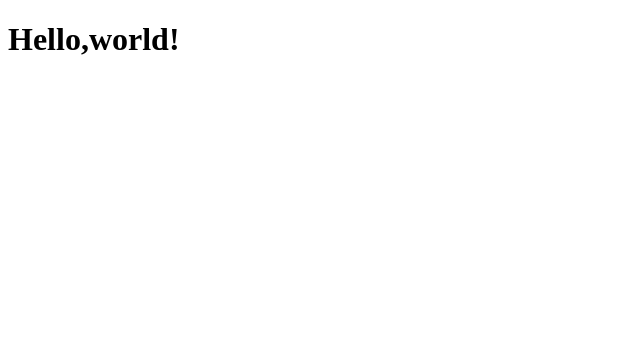
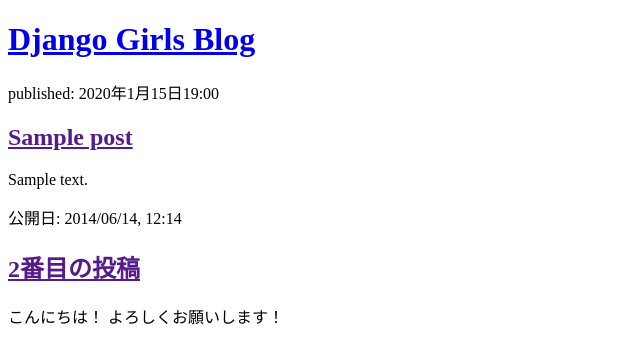
Before and after one commit to KimuraNaoka/personal_targets, a Django app: page / in a window 1280 px wide. Shown: the top 364 px of the page, without its empty margins (0-640 px from the left). Run offline with Django 5.2, Linux system fonts and the light colour scheme; tables that the repository leaves empty hold one stand-in row (values such as "Sample post").

Commit message:
【feat】HTMLついか

```diff
--- a/djangotutorial/blog/templates/blog/post_list.html
+++ b/djangotutorial/blog/templates/blog/post_list.html
@@ -6,6 +6,20 @@
     <title>Document</title>
   </head>
   <body>
-    <h1>Hello,world!</h1>
+    <div>
+      <h1><a href="/">Django Girls Blog</a></h1>
+    </div>
+    {% for post in posts %}
+    <div>
+      <p>published: {{ post.published_date }}</p>
+      <h2><a href="">{{ post.title }}</a></h2>
+      <p>{{ post.text|linebreaksbr }}</p>
+    </div>
+    {% endfor %}
+    <div>
+      <p>公開日: 2014/06/14, 12:14</p>
+      <h2><a href="">2番目の投稿</a></h2>
+      <p>こんにちは！ よろしくお願いします！</p>
+    </div>
   </body>
 </html>
--- a/djangotutorial/blog/views.py
+++ b/djangotutorial/blog/views.py
@@ -1,4 +1,7 @@
 from django.shortcuts import render
+from django.utils import timezone
+from .models import Post
 
 def post_list(request):
-    return render(request,'blog/post_list.html',{})
+    posts = Post.objects.filter(published_date__lte=timezone.now()).order_by('published_date')
+    return render(request,'blog/post_list.html',{'posts':posts})
```
